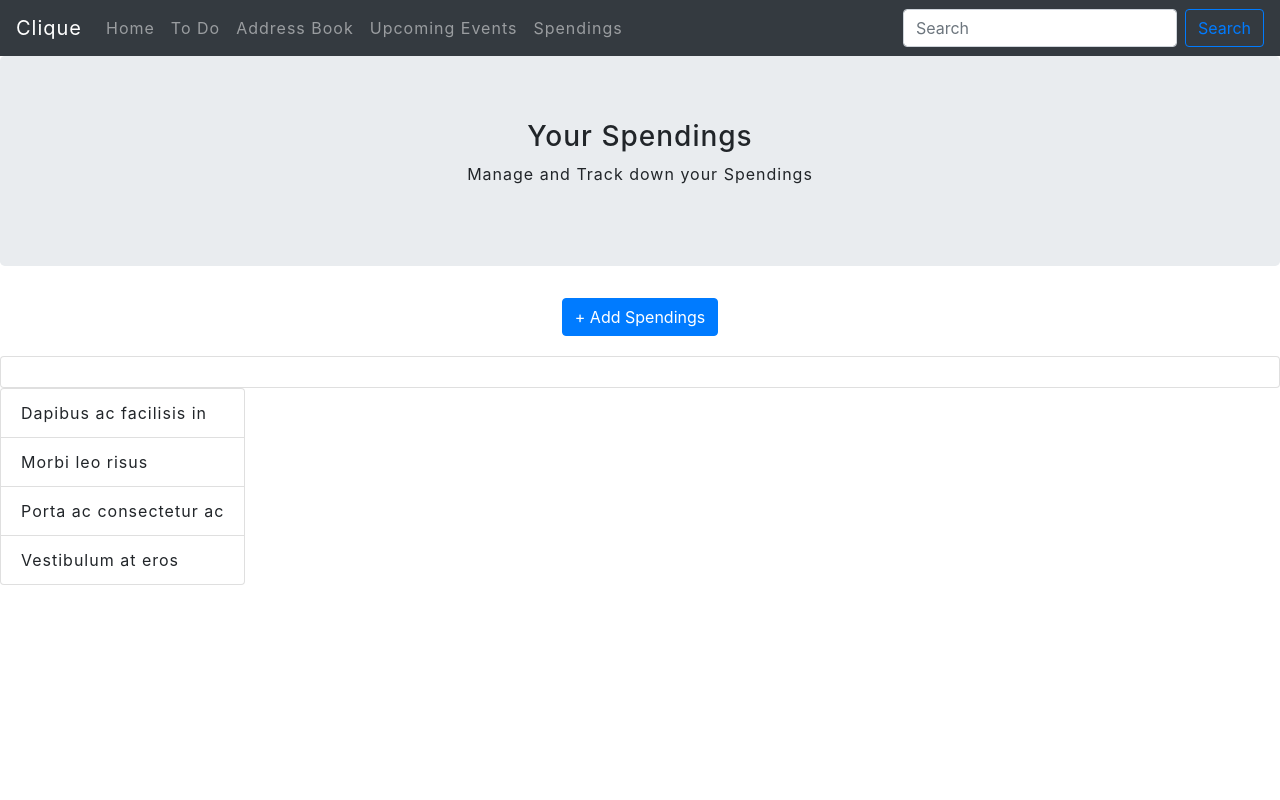
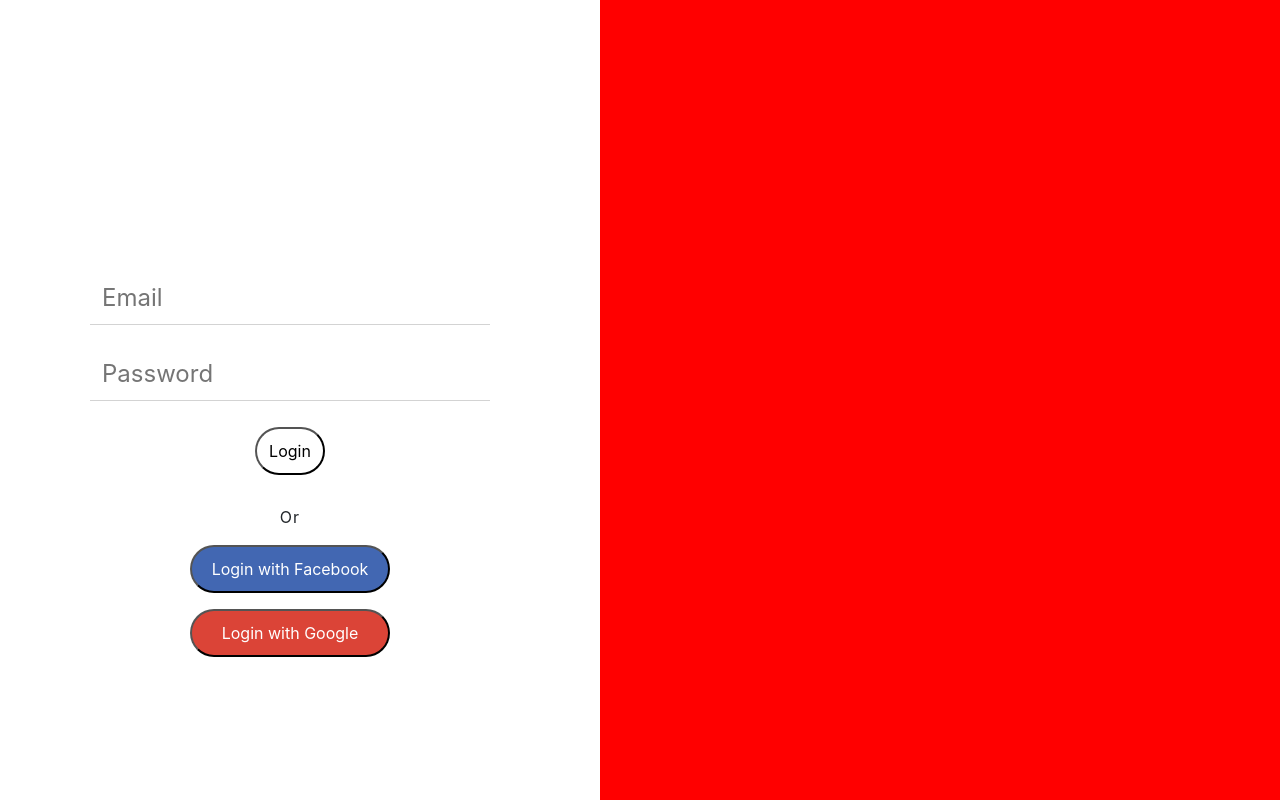
Before and after one commit to githubakarsh/clique-app, a React (Create React App) app: page / in a window 1280 px wide. Built offline with nearby package versions, Linux system fonts and the light colour scheme.

Commit message:
basic login form

```diff
--- a/src/App.js
+++ b/src/App.js
@@ -2,14 +2,13 @@ import './styles/main.scss';
 import NavBarComponent from './components/header/NavBarComponent';
 import Spendings from './pages/Spending';
 import { Card } from "react-bootstrap";
+import LoginPage from './designs/LoginPage';
 
 
 function App() {
   return (
     <div>
-      <header><NavBarComponent /></header>
-      <main ><Spendings /></main>
-      <footer></footer>
+      <main ><LoginPage /></main>
     </div>
   );
 }
--- /dev/null
+++ b/src/designs/LoginPage.jsx
@@ -0,0 +1,31 @@
+
+const LoginPage = () => {
+  return (
+    <div className="login-container">
+      <div className="login-left-container">
+        <div className="login-form">
+          <section>
+            <article className="input-container">
+              <input placeholder="Email" />
+            </article>
+            <article className="input-container">
+              <input placeholder="Password" />
+            </article>
+            <article className="button-container">
+              <button>Login</button>
+            </article>
+          </section>
+
+          <section className="login-thirdparty-signups">
+              <div>Or</div>
+             <div><button className="facebook-button">Login with Facebook</button></div>
+              <div><button className="google-button">Login with Google</button></div>
+          </section>
+        </div>
+      </div>
+      <div className="login-right-container"></div>
+    </div>
+  );
+};
+
+export default LoginPage;
--- a/src/pages/Spending.jsx
+++ b/src/pages/Spending.jsx
@@ -39,20 +39,22 @@ const Spendings = ({}) => {
 
   const spendingList = () => {
 
-      return <ListGroup>
-          {pageState.spendList && pageState.spendList.map(list => {
+//      if(pageState.spendList) {
+        return<ListGroup>
+           {/* {pageState.spendList && pageState.spendList.map(list => {
               return <ListGroup.Item id={list.id}>{list.text}</ListGroup.Item>
-          })}
+          })} */}
 
       <ListGroup.Item>Dapibus ac facilisis in</ListGroup.Item>
       <ListGroup.Item>Morbi leo risus</ListGroup.Item>
       <ListGroup.Item>Porta ac consectetur ac</ListGroup.Item>
       <ListGroup.Item>Vestibulum at eros</ListGroup.Item>
     </ListGroup>
+ //   }
   }
 
   const pageHeaderContent = () => {
-      return <Jumbotron style={{ textAlign: "center" }}>
+      return <Jumbotron style={{textAlign: 'center'}}>
       <h3>Your Spendings</h3>
       <p>Manage and Track down your Spendings</p>
     </Jumbotron>
@@ -62,15 +64,13 @@ const Spendings = ({}) => {
     <div >
       {pageHeaderContent()}
       {!pageState.index && AddSpendingButton()}
-      <SpendingFormComponent saveSpending={saveSpending} index={pageState.index} manageButtons={manageButtons}/>
-      <div >
-        <section className="global-flex">
-          <article>
-          </article>
-          <article>
+      <div className="spending-container">
+          <div className="spending-form">
+            form
+          </div>
+          <div className="spending-list">
             {spendingList()}
-          </article>
-        </section>
+          </div>
       </div>
     </div>
   );
--- a/src/pages/SpendingFormComponent.jsx
+++ b/src/pages/SpendingFormComponent.jsx
@@ -24,7 +24,8 @@ const SpendingFormComponent = ({ saveSpending, index, manageButtons }) => {
       ),
       3: (
         <Form.Group controlId="formGridSpendDate">
-          <Calendar className="global-padder" />
+          <Form.Label>Spending date</Form.Label>
+          <Form.Control size="sm" type="text" placeholder="" />
         </Form.Group>
       ),
       4: (
@@ -40,7 +41,7 @@ const SpendingFormComponent = ({ saveSpending, index, manageButtons }) => {
     }[index]);
 
   return (
-    <div>
+    <div className="spending-form-container">
       <Card className="global-padder">
         <div className="global-flex" style={{textAlign: 'center'}}>
             <div>{displayElements(index)}</div>
--- a/src/styles/app.scss
+++ b/src/styles/app.scss
@@ -18,6 +18,9 @@
 .global-flex {
     display: flex;
     flex-direction: row;
+    @media screen and (max-width: 768px) {
+        flex-direction: column;
+    }
 }
 .show-elem {
     display: inline;
@@ -26,3 +29,12 @@
 .hide-elem {
     display: none;
 }
+
+.spending-form-container {
+    width: 60%;
+    @media screen and (max-width : 768px) {
+        width: 100%;
+        margin-left: 20px;
+        margin-right: 40px;
+    }
+}
--- /dev/null
+++ b/src/styles/designs/login.scss
@@ -0,0 +1,86 @@
+$screen-xs: 480px;
+$screen-sm: 768px;
+$screen-md: 992px;
+$screen-lg: 1200px;
+$screen-xl: 1400px;
+$screen-xxl: 1600px;
+
+
+.login-container {
+    display: flex;
+    flex-direction: row;
+    @media screen and (max-width: 768px) {
+        flex-direction: column-reverse;
+        font-size: 12px;
+    }
+}
+.login-left-container {
+    width: 70%;
+    height: 100vh;
+    @media screen and (max-width: $screen-sm) {
+        width: 100vw;
+    }
+}
+.login-right-container {
+    width: 100%;
+    height: 100vh;
+    background-color: red;
+    @media screen and (max-width: $screen-sm) {
+        height: 70px;
+    }
+}
+.login-form {
+    height: auto;
+    margin-top: 229px;
+    margin-left: 70px;
+    margin-right: 90px;
+    padding: 20px;
+    text-align: center;
+    @media screen and (max-width: $screen-sm) {
+        margin-top: 76px;
+        margin-left: 27px;
+        margin-right: 33px
+    }
+    input {
+        width: 400px;
+        border: none;
+        border-bottom: 1px solid lightgray;
+        font-size: 24px;
+        padding-bottom: 8px;
+        padding-left: 12px;
+        @media screen and (max-width: $screen-sm){
+            width: 260px;
+            font-size: 16px;
+        }
+    }
+    button {
+        background: none;
+        width: auto;
+        padding: 10px 12px 10px 12px;
+        border-radius: 25px;
+    }
+
+}
+
+.input-container {
+    margin-top: 30px;
+}
+.button-container {
+    margin-top: 26px;
+}
+.login-thirdparty-signups {
+    margin-top: 30px;
+    .google-button {
+      background-color: #DB4437;
+      color: white;
+      width: 200px;
+      margin-top: 16px;
+    }
+    .facebook-button {
+        background-color: #4267B2;
+        color : white;
+        width: 200px;
+        margin-top: 16px;
+    }
+
+}
--- a/src/styles/main.scss
+++ b/src/styles/main.scss
@@ -16,6 +16,12 @@
 @import './basic/variables';
 @import './basic/right-to-left';
 
+// pages
+@import './pages/spendings.scss';
+
+// desigsn
+@import './designs//login.scss';
+
 @import './app.scss';
 
 
--- /dev/null
+++ b/src/styles/pages/spendings.scss
@@ -0,0 +1,29 @@
+.spending-container {
+    display: flex;
+    flex-direction: column;
+    justify-content: center;
+    padding-left: 230px;
+    padding-right: 30px;
+    width: 65%;
+    div {
+        width: 100%;
+        margin: 5px;
+        padding: 10px;
+    }
+
+    @media screen and (max-width: 768px) {
+        width: 100%;
+        padding-left: 15px;
+        div {
+            box-sizing: border-box;
+        }
+    }
+
+}
+
+.spending-list {
+    background: #e9ecef;
+}
+.spending-form {
+    background: #e9ecef;
+}
```
